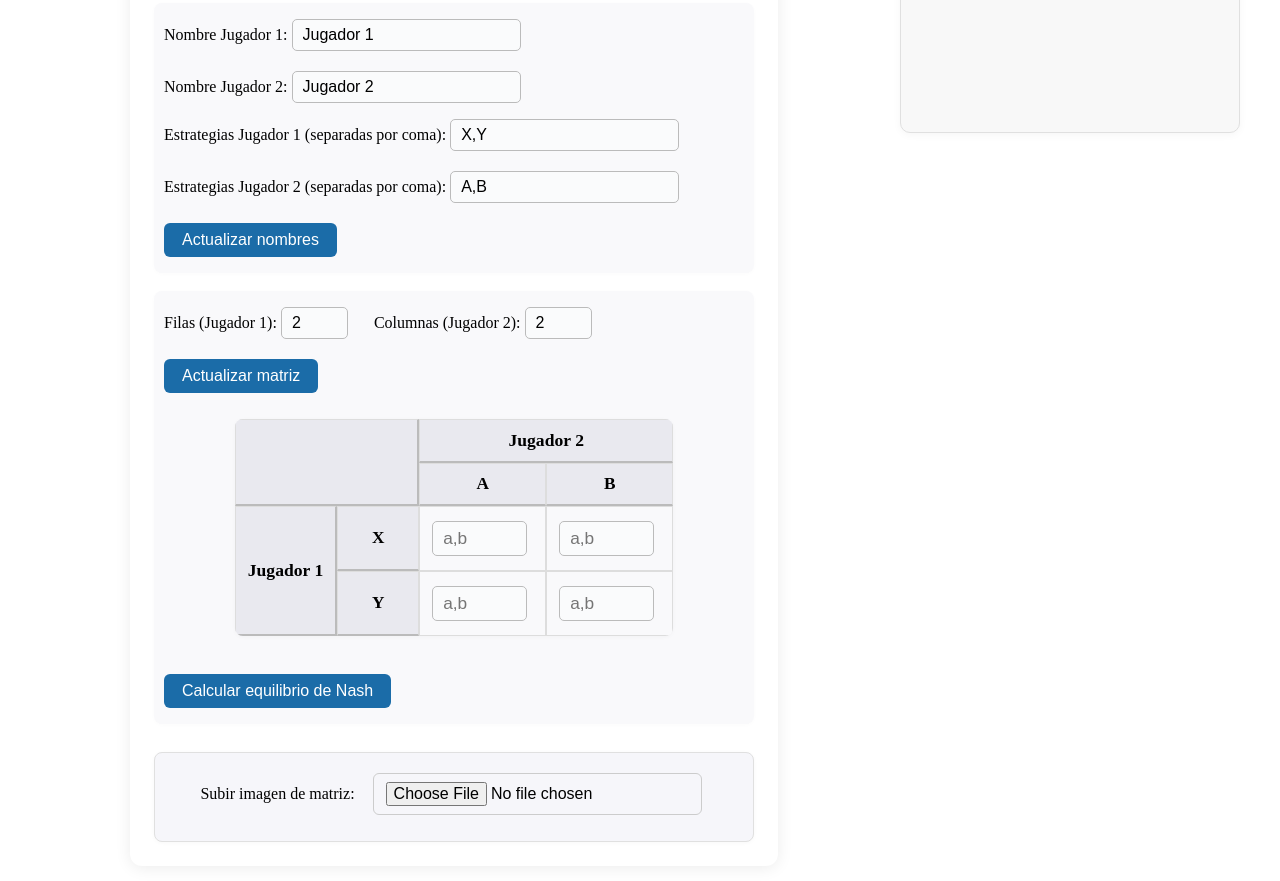
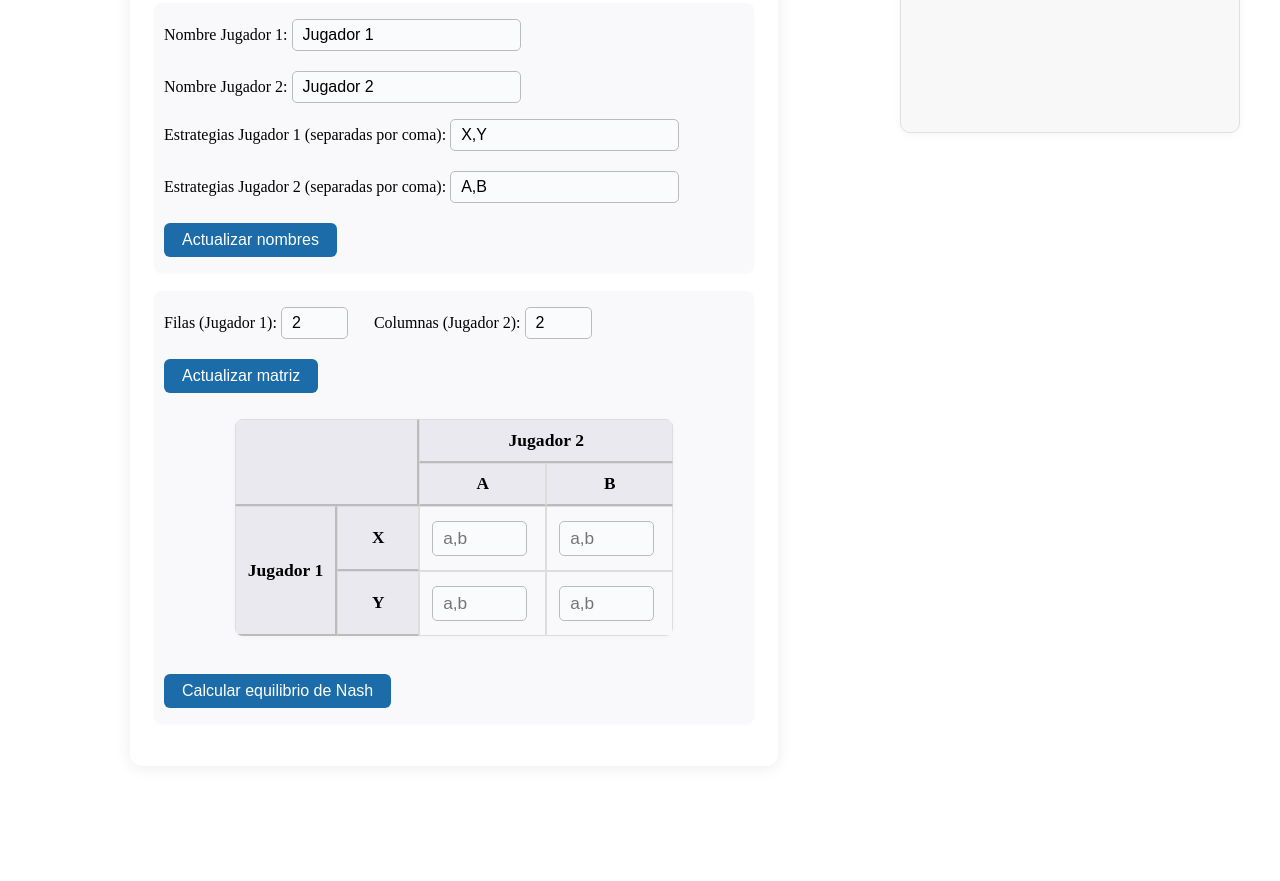
Before and after one commit to UniHelperu/UniHelperu.github.io, a plain HTML site: page index.html in a window 1280 px wide. Shown: the part 183-1064 px from the top of the page. After the commit the page ends 1029 px from the top, so only its background shows below. Drawn offline with Linux system fonts and the light colour scheme.

Commit message:
Update index.html

```diff
--- a/index.html
+++ b/index.html
@@ -11,12 +11,6 @@
         <div class="container main-calc">
             <h1>Calculadora de Equilibrio de Nash</h1>
             <div id="app"></div>
-            <div id="image-upload-area">
-                <label for="image-upload">Subir imagen de matriz:</label>
-                <input type="file" id="image-upload" accept="image/*">
-                <div id="image-preview"></div>
-                <button id="process-image" style="display:none">Procesar imagen</button>
-            </div>
         </div>
         <div class="side-explanation">
             <div id="side-nash-explanation"></div>
```
